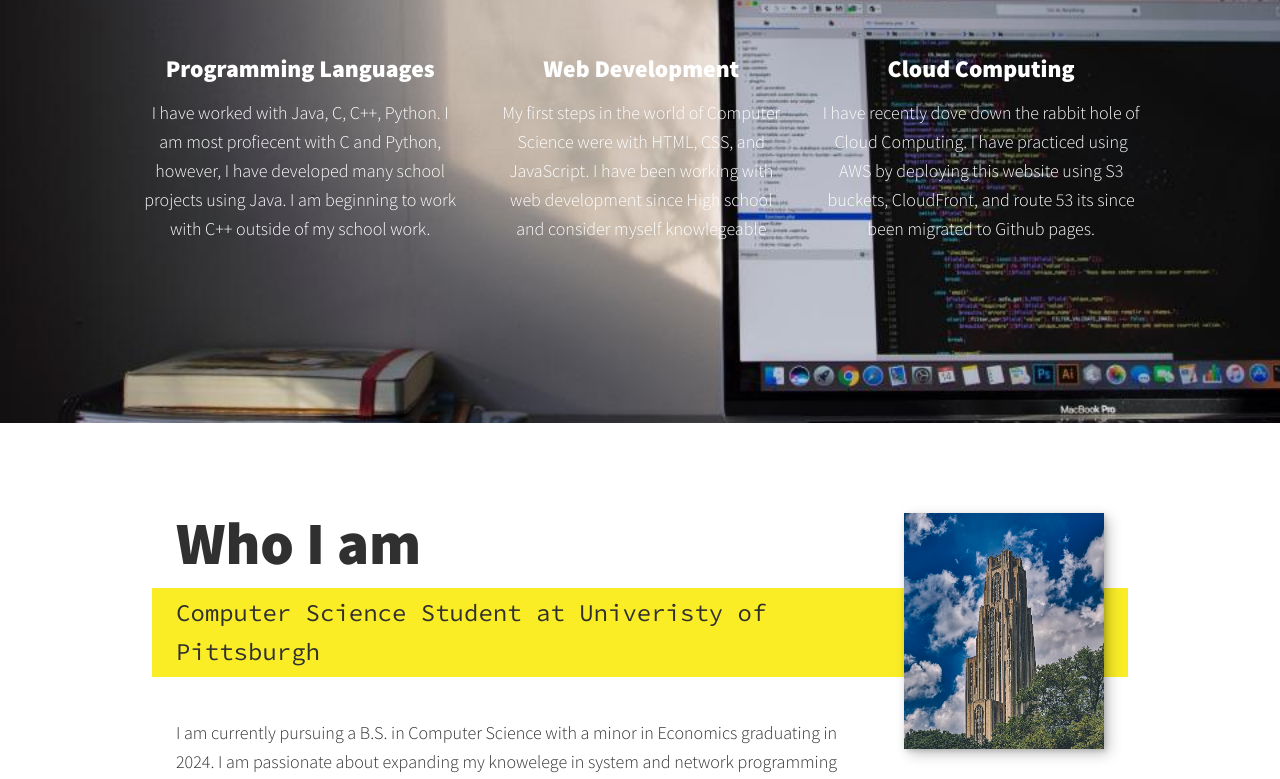
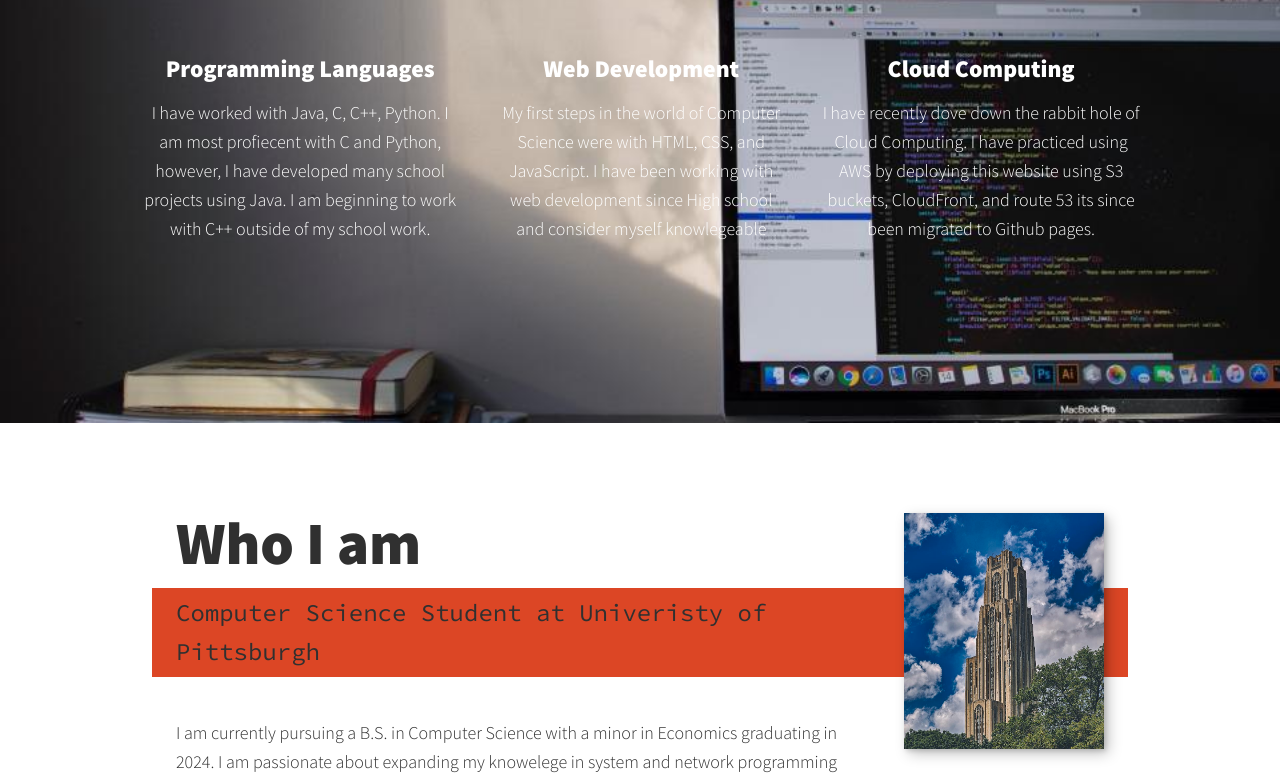
Before and after one commit to AKauffy/Old-Port, a plain HTML site: page index.html in a window 1280 px wide. Shown: the part 654-1433 px from the top of the page. Drawn offline with nearby package versions, Linux system fonts and the light colour scheme.

Commit message:
Updated Colors

```diff
--- a/css/style.css
+++ b/css/style.css
@@ -15,7 +15,7 @@
 
     --clr-light: #fff;
     --clr-dark: #303030;
-    --clr-accent: #FAED26;
+    --clr-accent: #DC4625;
 
     --fs-h1: 3rem;
     --fs-h2: 2.25rem;
```
